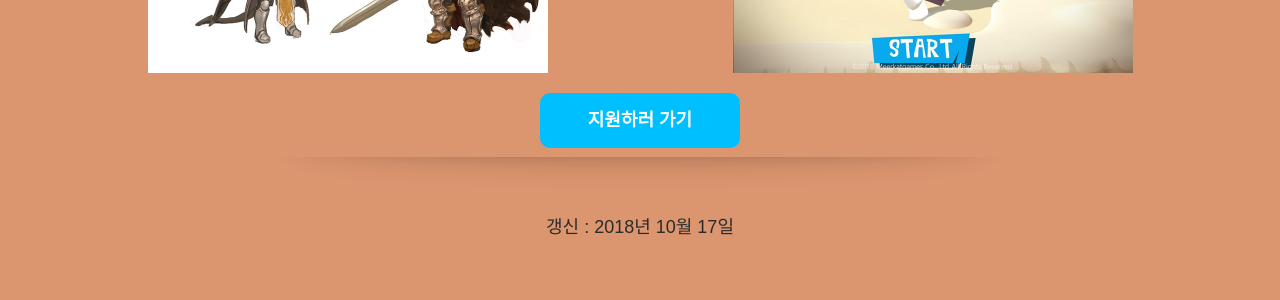
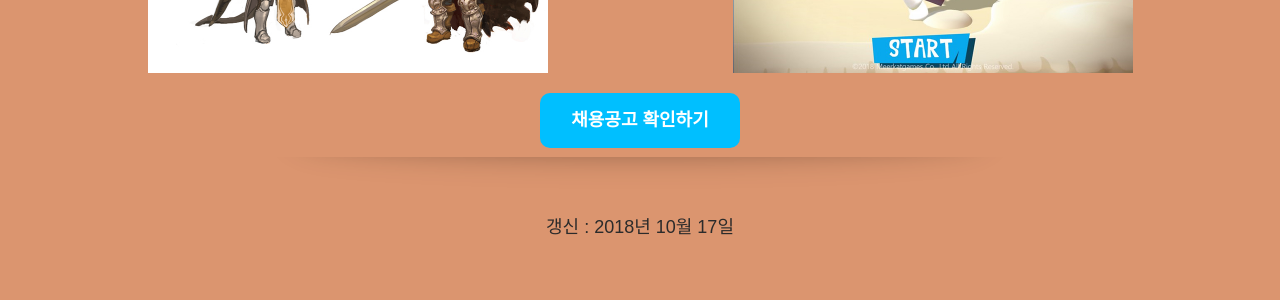
Before and after one commit to meerkatgames-dev/meerkatgames-dev_01.github.io, a Jekyll site: the page built from index.html, in a window 1280 px wide and 900 px high, scrolled down 7214 px. Shown: the part 150-450 px from the top of the window. Built offline with Jekyll 4.4.1, drawn with Linux system fonts in a browser that asks for light colours; nearby versions of some CDN libraries; some web fonts are replaced.

Commit message:
Update recruit.html

```diff
--- a/_includes/recruit.html
+++ b/_includes/recruit.html
@@ -106,7 +106,7 @@
         </div>
 <p></p>
         <div style="text-align:center; width:100%;">
-               <a href="http://www.gamejob.co.kr/Recruit/joblist?menucode=searchtot&searchtype=all&searchstring=%EB%AF%B8%EC%96%B4%EC%BA%A3%EA%B2%8C%EC%9E%84%EC%A6%88" class="btn btn-default btn-xl wow tada">지원하러 가기</a>
+               <a href="http://www.gamejob.co.kr/Recruit/joblist?menucode=searchtot&searchtype=all&searchstring=%EB%AF%B8%EC%96%B4%EC%BA%A3%EA%B2%8C%EC%9E%84%EC%A6%88" class="btn btn-default btn-xl wow tada">채용공고 확인하기</a>
         </div>
     <div style="width:100%; text-align:center;">
        <div style="display:inline-block; width:100%;">
```
